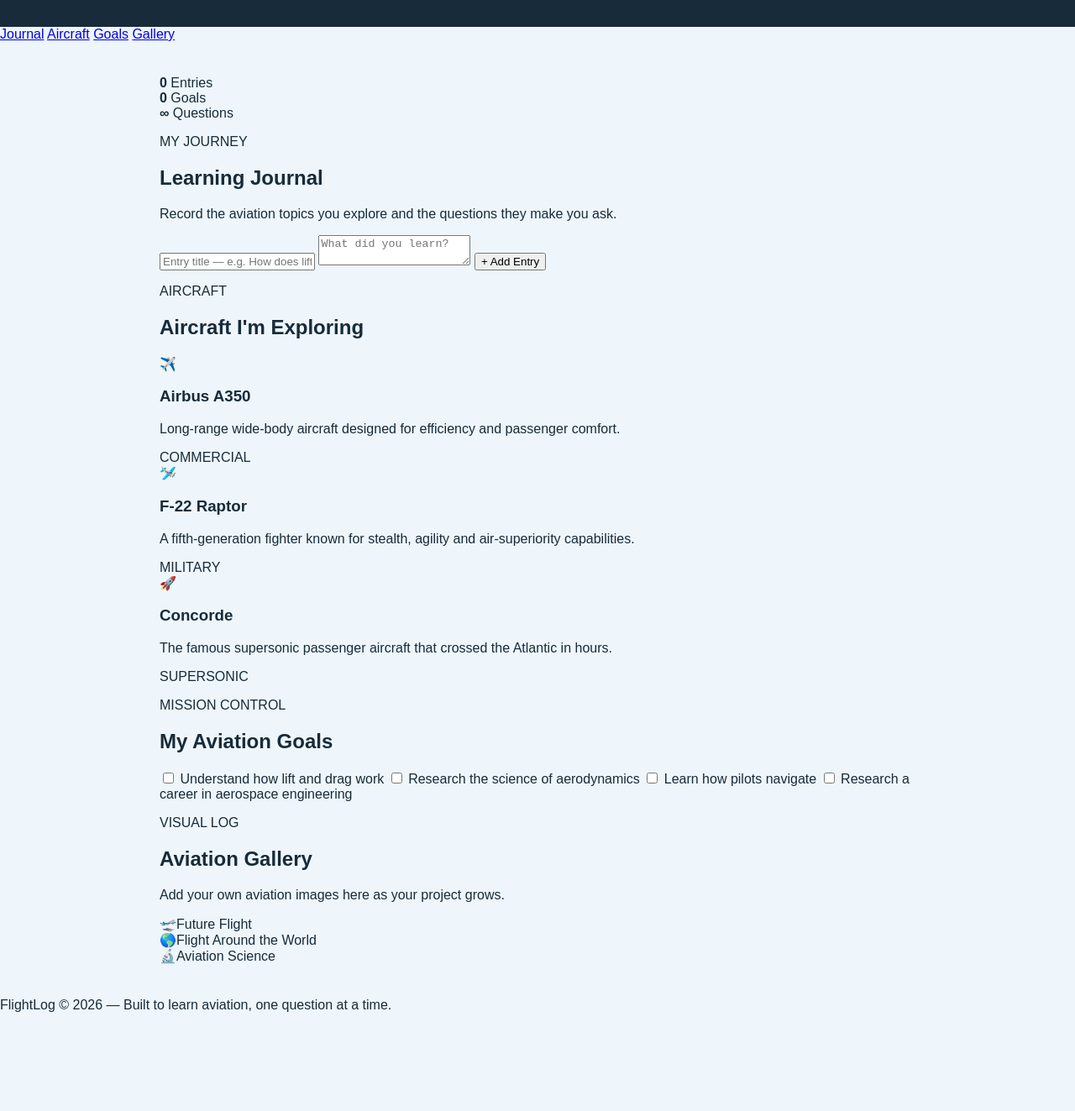
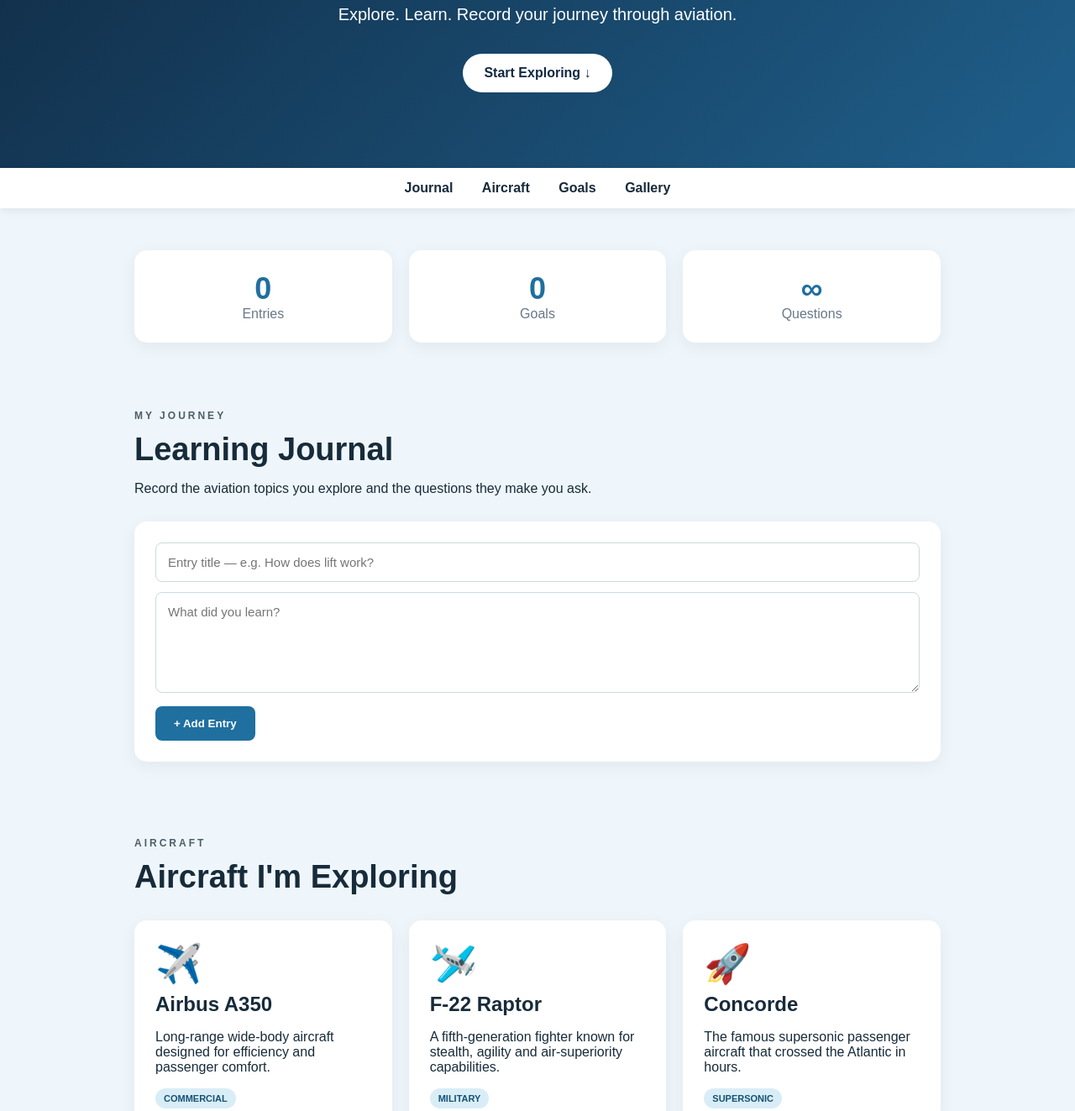
Before and after one commit to theabekai/FlightLog, a plain HTML site: page index.html in a window 1280 px wide. Shown: the part 220-1543 px from the top of the page at 84% size. Before the commit the page ends 1442 px from the top, so only its background shows below. Drawn offline with Linux system fonts and the light colour scheme.

Commit message:
Refactor CSS styles for layout and design improvements

```diff
--- a/style.css
+++ b/style.css
@@ -1,41 +1,256 @@
+* {
+    box-sizing: border-box;
+}
+
+html {
+    scroll-behavior: smooth;
+}
+
 body {
+    margin: 0;
     font-family: Arial, sans-serif;
-    background-color: #eef6fb;
+    background: #eef6fb;
     color: #172b3a;
-    margin: 0;
-    padding: 0;
 }
 
 header {
-    background-color: #172b3a;
+    background: linear-gradient(135deg, #102a43, #1f5f8b);
     color: white;
-    padding: 40px 20px;
+    padding: 90px 20px;
     text-align: center;
 }
 
-header h1 {
-    font-size: 48px;
-    margin: 0;
+.hero {
+    max-width: 900px;
+    margin: auto;
 }
 
-header p {
-    font-size: 18px;
+.eyebrow {
+    font-size: 12px;
+    font-weight: bold;
+    letter-spacing: 3px;
+    opacity: 0.75;
+}
+
+h1 {
+    font-size: 64px;
+    margin: 15px 0;
+}
+
+.subtitle {
+    font-size: 20px;
+    margin-bottom: 35px;
+}
+
+.hero-button {
+    display: inline-block;
+    background: white;
+    color: #102a43;
+    padding: 14px 25px;
+    border-radius: 30px;
+    text-decoration: none;
+    font-weight: bold;
+}
+
+nav {
+    position: sticky;
+    top: 0;
+    z-index: 10;
+    background: white;
+    padding: 15px;
+    text-align: center;
+    box-shadow: 0 2px 10px rgba(0,0,0,0.08);
+}
+
+nav a {
+    color: #172b3a;
+    text-decoration: none;
+    font-weight: bold;
+    margin: 0 15px;
+}
+
+main {
+    max-width: 1000px;
+    margin: auto;
+    padding: 50px 20px;
+}
+
+section {
+    margin-bottom: 90px;
+}
+
+.section-title {
+    margin-bottom: 30px;
+}
+
+.section-title h2 {
+    font-size: 38px;
+    margin: 8px 0;
+}
+
+.dashboard {
+    display: grid;
+    grid-template-columns: repeat(3, 1fr);
+    gap: 20px;
+    margin-bottom: 80px;
+}
+
+.stat {
+    background: white;
+    padding: 25px;
+    border-radius: 15px;
+    text-align: center;
+    box-shadow: 0 5px 20px rgba(0,0,0,0.06);
+}
+
+.stat strong {
+    display: block;
+    font-size: 36px;
+    color: #1f6f9f;
+}
+
+.stat span {
+    color: #66788a;
+}
+
+.entry-form {
+    background: white;
+    padding: 25px;
+    border-radius: 15px;
+    box-shadow: 0 5px 20px rgba(0,0,0,0.06);
+    margin-bottom: 25px;
+}
+
+input,
+textarea {
+    width: 100%;
+    padding: 14px;
+    margin-bottom: 12px;
+    border: 1px solid #ccd9e2;
+    border-radius: 8px;
+    font-family: inherit;
+    font-size: 15px;
+}
+
+textarea {
+    min-height: 120px;
+    resize: vertical;
+}
+
+button {
+    background: #1f6f9f;
+    color: white;
+    border: none;
+    padding: 13px 22px;
+    border-radius: 8px;
+    cursor: pointer;
+    font-weight: bold;
+}
+
+button:hover {
+    background: #155274;
+}
+
+.journal-card,
+.card,
+.goal-box {
+    background: white;
+    padding: 25px;
+    border-radius: 15px;
+    margin-bottom: 20px;
+    box-shadow: 0 5px 20px rgba(0,0,0,0.06);
+}
+
+.journal-card h3,
+.card h3 {
+    font-size: 24px;
+    margin: 8px 0;
+}
+
+.date {
+    font-size: 12px;
+    color: #718096;
+}
+
+.cards {
+    display: grid;
+    grid-template-columns: repeat(3, 1fr);
+    gap: 20px;
+}
+
+.aircraft-icon {
+    font-size: 45px;
+}
+
+.tag {
+    display: inline-block;
+    background: #d9edf7;
+    color: #155274;
+    padding: 6px 10px;
+    border-radius: 20px;
+    font-size: 11px;
+    font-weight: bold;
+}
+
+.goal-box label {
+    display: block;
+    padding: 15px;
+    border-bottom: 1px solid #e5edf2;
+    cursor: pointer;
+}
+
+.goal-box label:last-child {
+    border-bottom: none;
+}
+
+.goal-box input {
+    width: auto;
+    margin-right: 10px;
+}
+
+.gallery {
+    display: grid;
+    grid-template-columns: repeat(3, 1fr);
+    gap: 20px;
+}
+
+.gallery-placeholder {
+    min-height: 180px;
+    background: linear-gradient(135deg, #d9edf7, #b8d7e8);
+    border-radius: 15px;
+    display: flex;
+    flex-direction: column;
+    align-items: center;
+    justify-content: center;
+    font-size: 55px;
+}
+
+.gallery-placeholder span {
+    font-size: 15px;
+    font-weight: bold;
     margin-top: 10px;
 }
 
-main {
-    max-width: 900px;
-    margin: 40px auto;
-    padding: 0 20px;
+footer {
+    background: #102a43;
+    color: white;
+    text-align: center;
+    padding: 30px;
 }
 
-.entry {
-    background-color: white;
-    padding: 25px;
-    margin-bottom: 25px;
-    border-radius: 12px;
+@media (max-width: 700px) {
+    h1 {
+        font-size: 45px;
+    }
+
+    .dashboard,
+    .cards,
+    .gallery {
+        grid-template-columns: 1fr;
+    }
+
+    nav a {
+        margin: 0 6px;
+        font-size: 13px;
+    }
 }
-
-.entry h2 {
-    margin-top: 0;
-}
```
